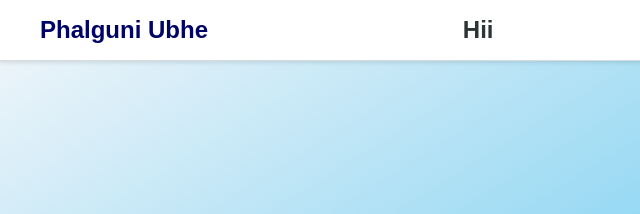
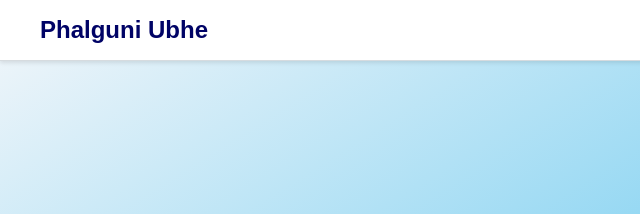
Before and after one commit to Phalguni-ubhe/Portfolio, a plain HTML site: page index.html in a window 1280 px wide. Shown: the top 214 px of the page, 0-640 px from the left. Drawn offline with nearby package versions, Linux system fonts and the light colour scheme.

Commit message:
original

```diff
--- a/index.html
+++ b/index.html
@@ -22,7 +22,6 @@
   <nav>
     <div class="container">
       <h1>Phalguni Ubhe</h1>
-      <h2>Hii</h2>
       <ul>
         <li><a href="#about">About</a></li>
         <li><a href="#skills">Skills</a></li>
```
